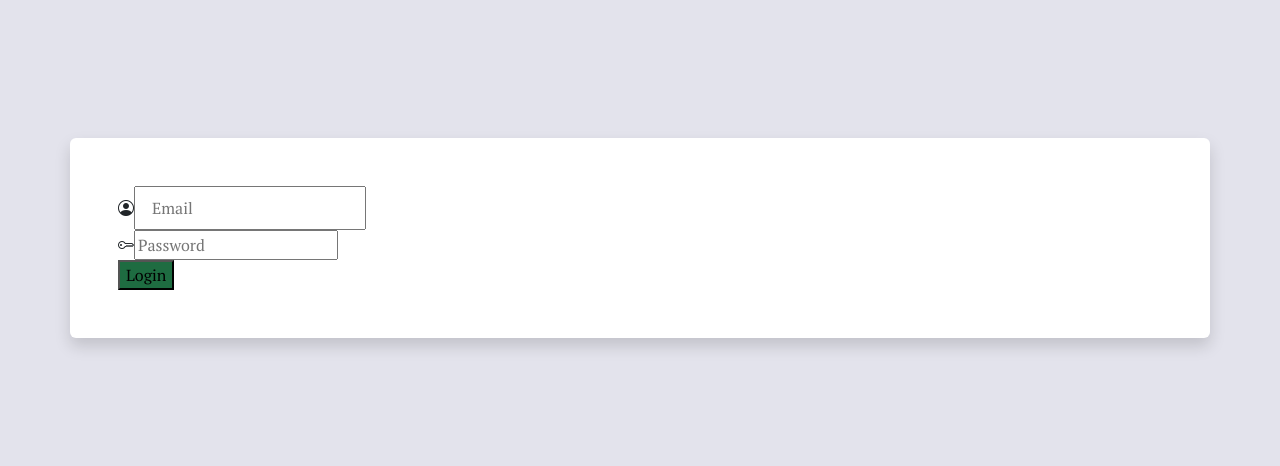
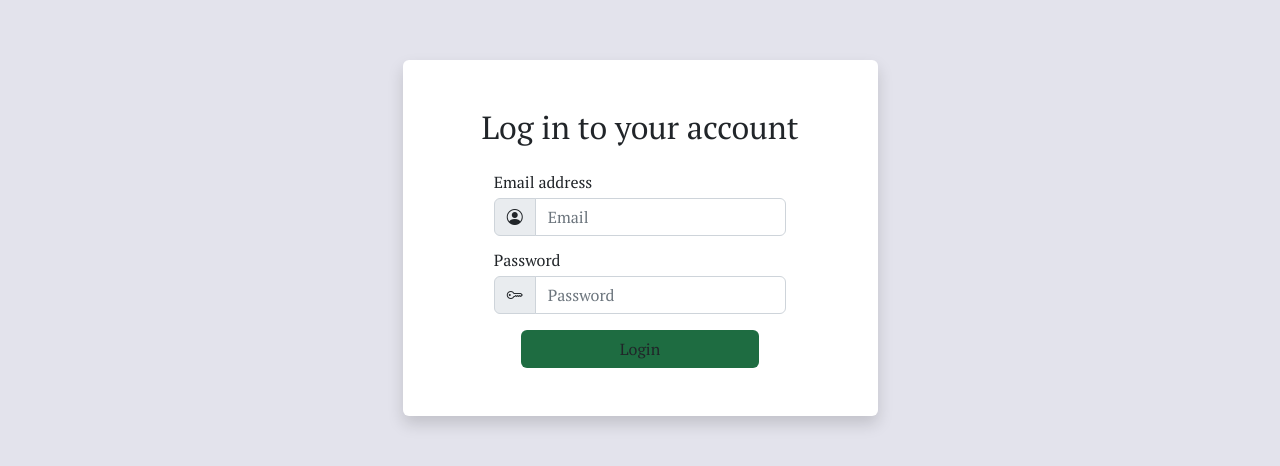
Before and after one commit to ElliotRedhead/BudgetFrontend, a React (Create React App) app: page /login in a window 1280 px wide. Shown: the part 162-628 px from the top of the page. Built offline with nearby package versions, Linux system fonts and the light colour scheme; no server answers.

Commit message:
temp commit: authentication form styling

```diff
--- a/src/pages/Authentication.tsx
+++ b/src/pages/Authentication.tsx
@@ -17,6 +17,16 @@ const Authentication = ({ authMode }:AuthenticationProps) => {
 	const [confirmPassword, setConfirmPassword] = useState("");
 	const [confirmPasswordError, setConfirmPasswordError] = useState("");
 	const { response, loading, error, operation } = useAxios();
+	const [headingText, setHeadingText] = useState("");
+	const [submitDisabled, setSubmitDisabled] = useState(true);
+
+	useEffect(() => {
+		if (authMode === REGISTER){
+			setHeadingText("Create a new account");
+		} else {
+			setHeadingText("Log in to your account");
+		}
+	}, [authMode]);
 
 	useEffect(() => {
 		if (!email) {
@@ -41,6 +51,19 @@ const Authentication = ({ authMode }:AuthenticationProps) => {
 			}
 		}
 	}, [email, password]);
+
+	useEffect(() => {
+		console.table({
+			"emailError": Boolean(emailError),
+			"passwordError": Boolean(passwordError)
+		});
+		if (emailError || passwordError.length || confirmPasswordError){
+			setSubmitDisabled(true);
+		} else {
+			setSubmitDisabled(false);
+		}
+	}, [emailError, passwordError]
+	);
 
 	useEffect(() => {
 		if (authMode === REGISTER && (!confirmPassword || !password)) {
@@ -87,49 +110,94 @@ const Authentication = ({ authMode }:AuthenticationProps) => {
 	});
 
 	return (
-		<div className="d-flex justify-content-center align-items-center vh-100">
-			<div className="container container-bkg p-5 rounded shadow">
-				<form onSubmit={formSubmit}>
-					<span className="bi bi-person-circle" />
+		<div className="d-flex flex-column justify-content-center align-items-center vh-100">
+			<div className="container">
+				<div className="row justify-content-center">
+					<div className="col-11 col-lg-5 container-bkg pb-5 py-5 rounded shadow">
+						<h2 className="pb-3 text-center">
+							{headingText}
+						</h2>
+						<form
+							className="d-flex justify-content-center"
+							onSubmit={formSubmit}>
+							<div className="row justify-content-center">
+								<div className="form-group col-12 col-md-8 mb-2">
+									<label
+										htmlFor="email-input"
+										className="col-12">
+										Email address
+									</label>
+									<div className="input-group my-1">
+										<span className="input-group-text bi bi-person-circle" />
 										<input
-						className="br-5 px-3 py-2"
+											className="form-control"
 											value={email}
 											onChange={e => setEmail(e.target.value)}
 											type="text"
 											name="email"
+											id="email-input"
 											placeholder="Email" />
+									</div>
 									<div className="error">
 										{emailError}
 									</div>
-					<span className="bi bi-key" />
+								</div>
+								<div className="form-group col-12 col-md-8 mb-2">
+									<label
+										htmlFor="password-input"
+										className="col-12">
+										Password
+									</label>
+									<div className="input-group my-1">
+										<span className="input-group-text bi bi-key" />
 										<input
+											className="form-control"
 											value={password}
 											onChange={e => setPassword(e.target.value)}
 											type="password"
 											name="password"
+											id="password-input"
 											placeholder="Password" />
+									</div>
 									<div className="error">
 										{passwordError}
 									</div>
-					{authMode === REGISTER &&
-					<>
+								</div>
+								{
+									authMode === REGISTER &&
+									<div className="form-group col-12 col-md-8 mb-2">
+										<label
+											htmlFor="confirm-password-input"
+											className="col-12">
+											Confirm password
+										</label>
+										<div className="input-group my-1">
+											<span className="input-group-text bi bi-key" />
 											<input
+												className="form-control"
 												value={confirmPassword}
 												onChange={e => setConfirmPassword(e.target.value)}
 												type="password"
 												name="confirmpassword"
+												id="confirm-password-input"
 												placeholder="Confirm Password" />
+										</div>
 										<div className="error">
 											{confirmPasswordError}
 										</div>
-					</>}
+									</div>
+								}
 								<button
-						className="titlecase"
+									className="btn text-capitalize mt-1 col-6"
 									id="submit-button"
-						type="submit">
+									type="submit"
+									disabled={submitDisabled}>
 									{ authMode }
 								</button>
+							</div>
 						</form>
+					</div>
+				</div>
 			</div>
 		</div>
 	);
```
Lines whose indentation alone changed are shown as unchanged.
